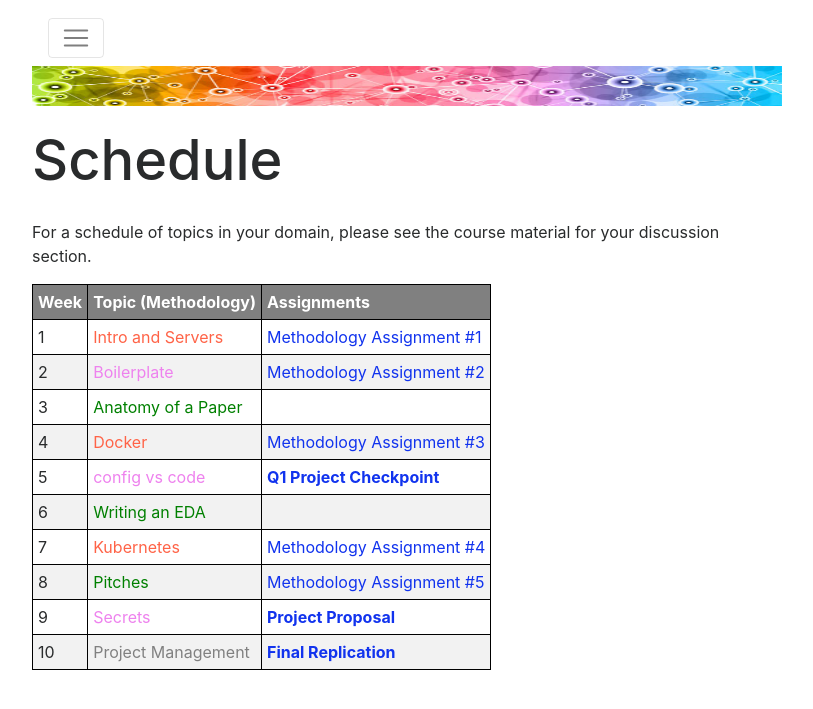
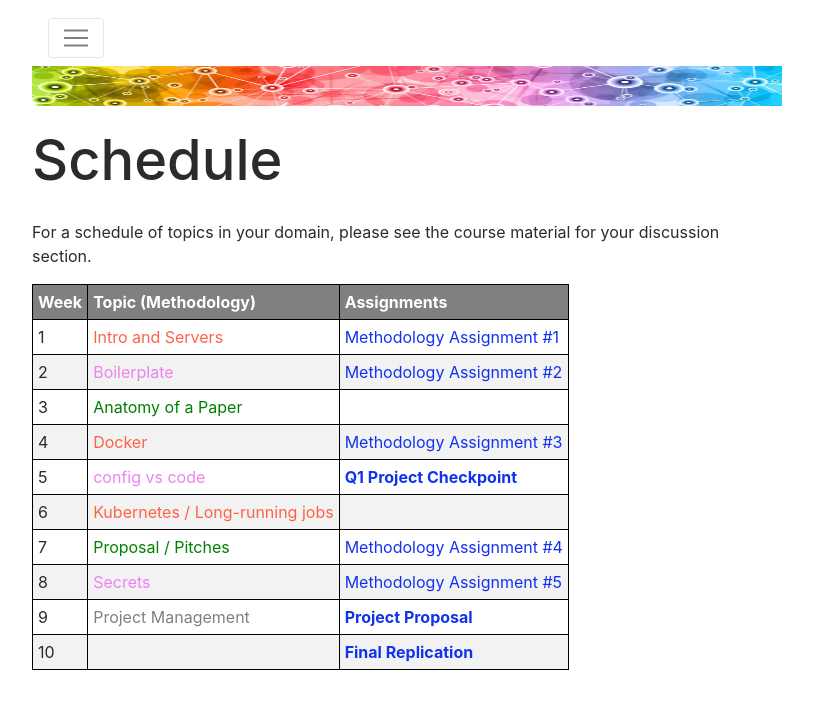
Before and after one commit to DSC-Capstone/dsc-capstone.github.io, a Jekyll site: the page built from student/quarter-1-schedule.md, in a window 1280 px wide. Shown: the top 709 px of the page, without its empty margins (233-1046 px from the left). Built offline with Jekyll 4.4.1, drawn with Linux system fonts in a browser that asks for light colours; nearby versions of some CDN libraries.

Commit message:
schedule

```diff
--- a/student/quarter-1-schedule.md
+++ b/student/quarter-1-schedule.md
@@ -31,8 +31,8 @@ material for your discussion section.
 |3|<c>Anatomy of a Paper</c>||
 |4|<d>Docker</d>|[Methodology Assignment #3](/assignments/quarter-1-methodology#assignment-3)|
 |5|<g>config vs code</g>|**[Q1 Project Checkpoint](/assignments/quarter-1-replication/#checkpoint)**|
-|6|<c>Writing an EDA</c>||
-|7|<d>Kubernetes</d>|[Methodology Assignment #4](/assignments/quarter-1-methodology#assignment-4)|
-|8|<c>Pitches</c>|[Methodology Assignment #5](/assignments/quarter-1-methodology#assignment-5)|
-|9|<g>Secrets</g>|**[Project Proposal](/assignments/quarter-1-project-proposal)**|
-|10|<f>Project Management</f>|**[Final Replication](/assignments/quarter-1-replication/#final-report)**|
+|6|<d>Kubernetes / Long-running jobs</d>||
+|7|<c>Proposal / Pitches</c>|[Methodology Assignment #4](/assignments/quarter-1-methodology#assignment-4)|
+|8|<g>Secrets</g>|[Methodology Assignment #5](/assignments/quarter-1-methodology#assignment-5)|
+|9|<f>Project Management</f>|**[Project Proposal](/assignments/quarter-1-project-proposal)**|
+|10||**[Final Replication](/assignments/quarter-1-replication/#final-report)**|
```
